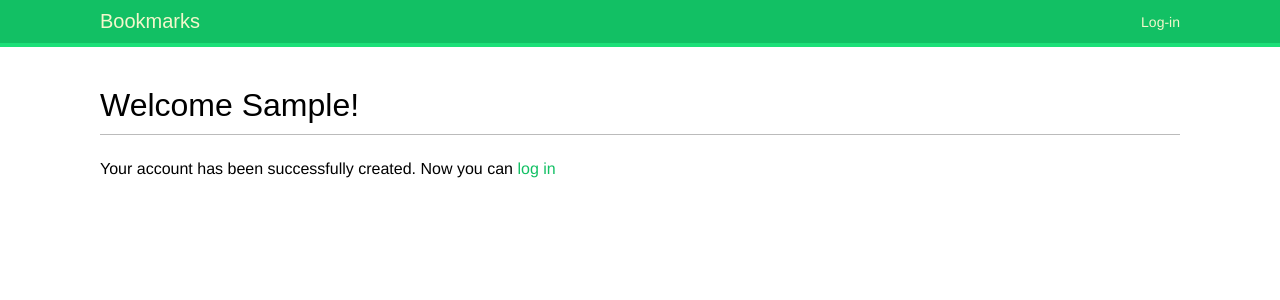
After one commit to Pietruszko/bookmarks-app, a Django app: template account/templates/account/register_done.html in a window 1280 px wide. The commit adds this page. Shown: the top 300 px of the page. Run offline with Django 5.2, Linux system fonts and the light colour scheme; the template is opened without the code that fills it: most values are stand-ins (such as "Sample title", 1, 10 or a date in 2020); some web fonts are replaced.

Commit message:
feat: create register template, register done template after successful registration and add link to register on login template

```diff
--- /dev/null
+++ b/account/templates/account/register_done.html
@@ -0,0 +1,11 @@
+{% extends "base.html" %}
+
+{% block title %}Welcome{% endblock title %}
+
+{% block content %}
+    <h1>Welcome {{ new_user.first_name }}!</h1>
+    <p>
+        Your account has been successfully created.
+        Now you can <a href="{% url "login" %}">log in</a>
+    </p>
+{% endblock content %}
--- a/account/templates/registration/login.html
+++ b/account/templates/registration/login.html
@@ -10,7 +10,10 @@
             Please try again.
         </p>
     {% else %}
-        <p>Please, use the following form to log-in:</p>
+        <p>
+            Please, use the following form to log-in.
+            If you don't have an account <a href="{% url "register" %}">register here</a>.
+        </p>
     {% endif %}
     <div class="login-form">
         <form action="{% url "login" %}" method="post">
```
Also changed, not shown: account/templates/account/register.html (added, +13 -0 lines).
